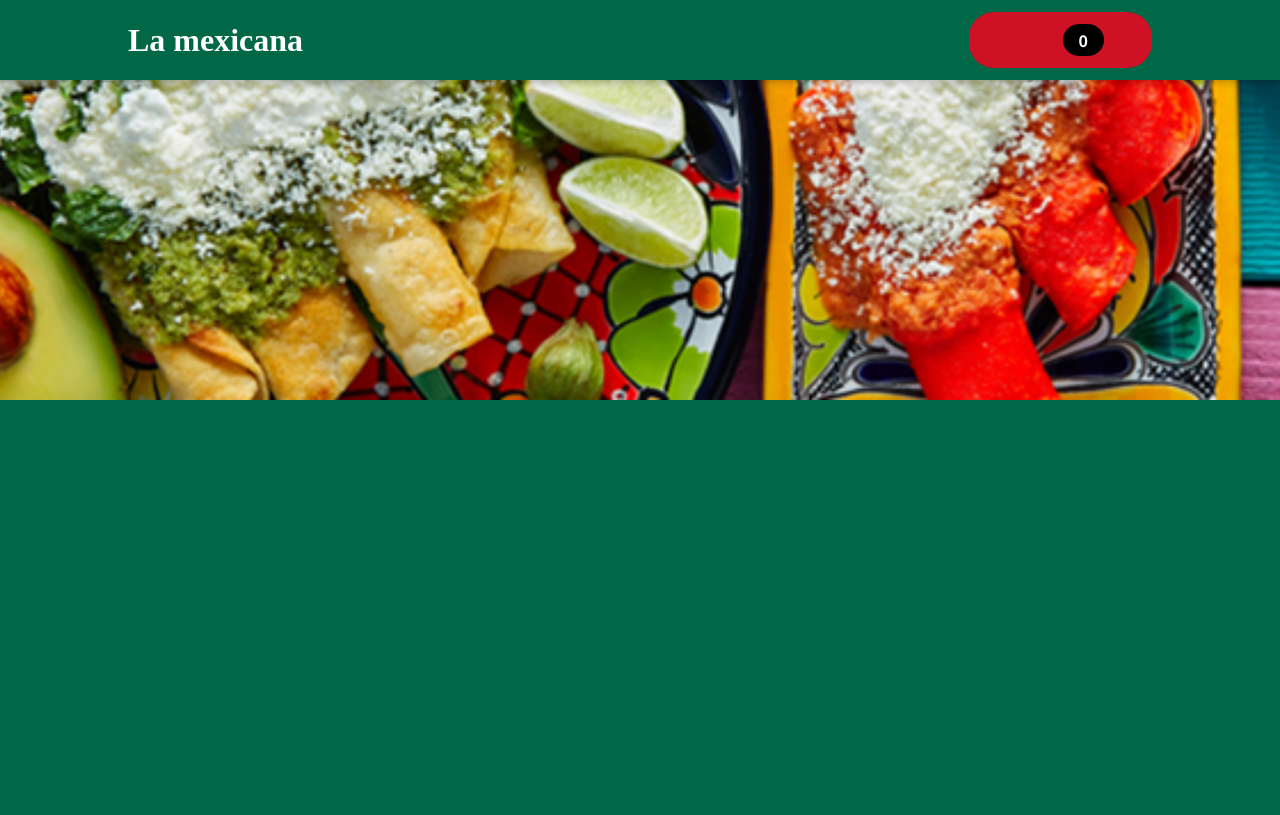
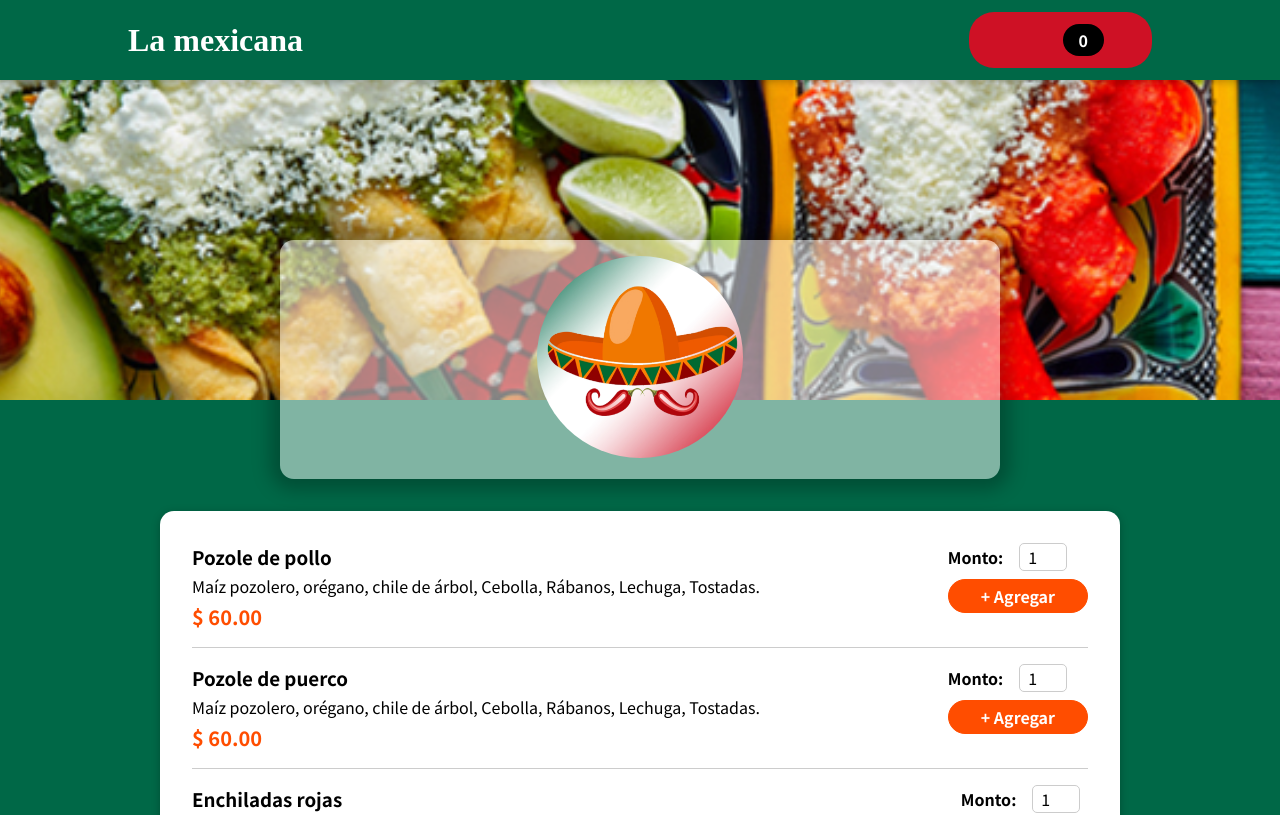
Before and after one commit to GIRiveraM/unirreact, a React (Vite) app: page /menu in a window 1280 px wide. Shown: the top 815 px of the page. Built offline with nearby package versions, Linux system fonts and the light colour scheme; some icons are missing; a web font is replaced by a local one.

Commit message:
pruebas del login

```diff
--- a/src/App.jsx
+++ b/src/App.jsx
@@ -29,9 +29,8 @@ function App() {
       <main>
         <Routes>
           <Route path="/" element={<Login  />} />
-          <Route path="/menu" element={<Navigate to="/menu" />} />
-          {/*  <Route path="/menu" element={<TodoPlatillos />} />*/}
-           <Route path="/*" element={<Navigate to="/menu" />} />
+          <Route path="/menu" element={<TodoPlatillos />} />
+          <Route path="/*" element={<Navigate to="/menu" />} />
         </Routes>
       </main>
     </>
```
